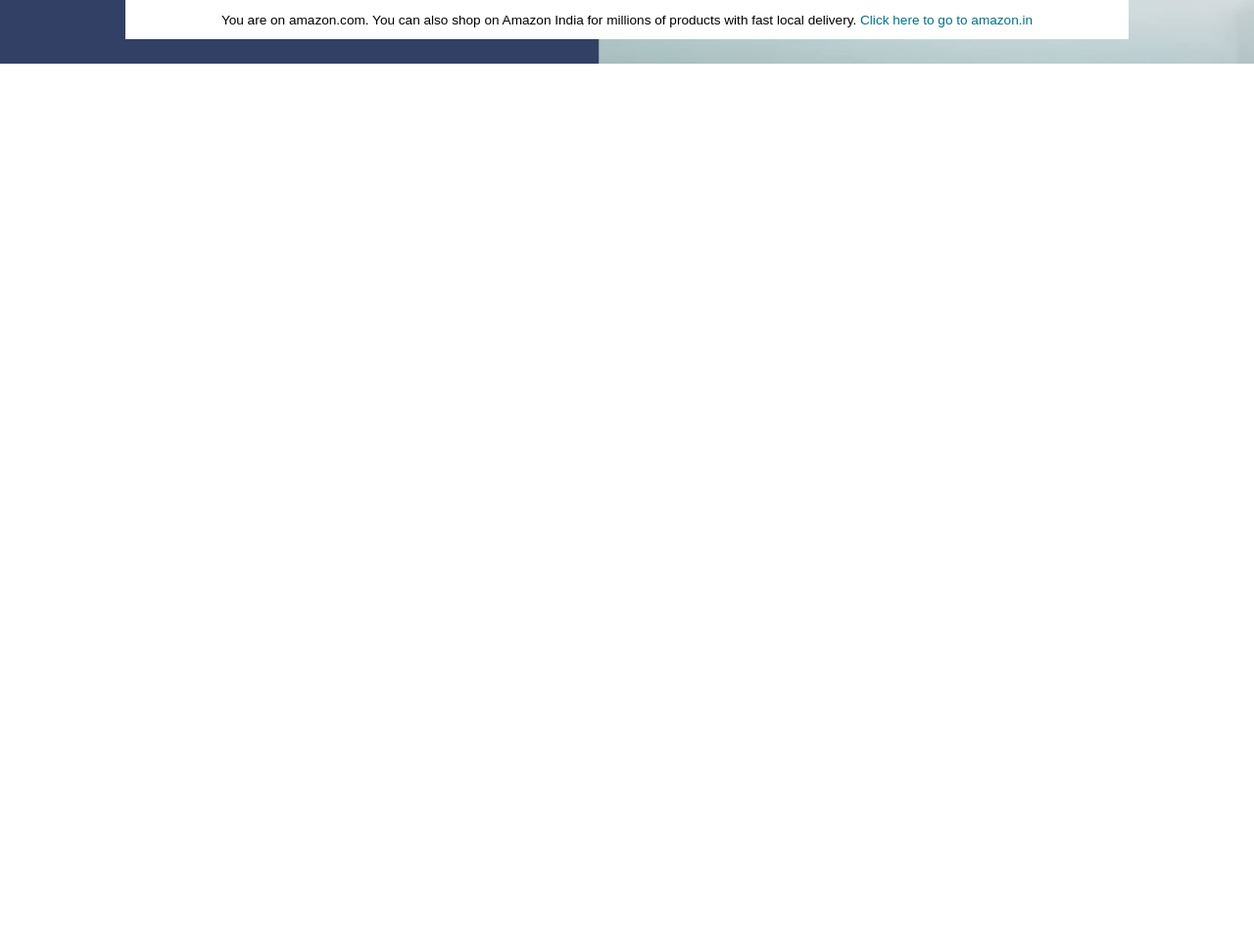
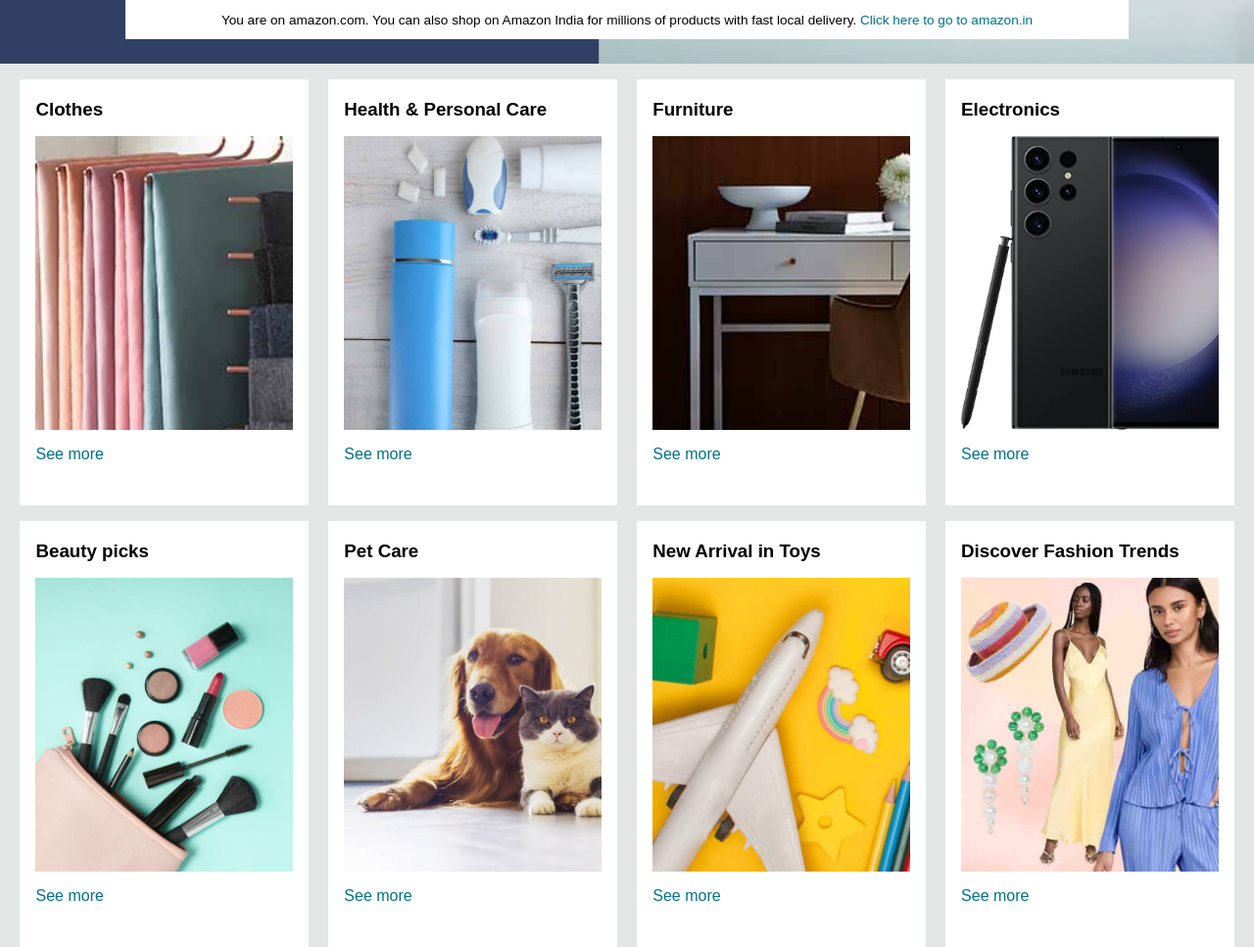
Before and after one commit to VIVEKKOYANI/AMAZON-Clone-Html-Css, a plain HTML site: page index.html in a window 1280 px wide. Shown: the part 385-1352 px from the top of the page at 98% size. Before the commit the page ends 800 px from the top, so only its background shows below. Drawn offline with Linux system fonts and the light colour scheme.

Commit message:
shopping box

```diff
--- a/index.html
+++ b/index.html
@@ -78,5 +78,88 @@
         </p>
       </div>
     </div>
+
+    <div class="shop-section">
+      <div class="box">
+        <div class="box-content">
+          <h3>Clothes</h3>
+          <div
+            class="box-img"
+            style="background-image: url('box1_image.jpg')"
+          ></div>
+          <p>See more</p>
+        </div>
+      </div>
+      <div class="box">
+        <div class="box-content">
+          <h3>Health & Personal Care</h3>
+          <div
+            class="box-img"
+            style="background-image: url('box2_image.jpg')"
+          ></div>
+          <p>See more</p>
+        </div>
+      </div>
+      <div class="box">
+        <div class="box-content">
+          <h3>Furniture</h3>
+          <div
+            class="box-img"
+            style="background-image: url('box3_image.jpg')"
+          ></div>
+          <p>See more</p>
+        </div>
+      </div>
+      <div class="box">
+        <div class="box-content">
+          <h3>Electronics</h3>
+          <div
+            class="box-img"
+            style="background-image: url('box4_image.jpg')"
+          ></div>
+          <p>See more</p>
+        </div>
+      </div>
+      <div class="box">
+        <div class="box-content">
+          <h3>Beauty picks</h3>
+          <div
+            class="box-img"
+            style="background-image: url('box5_image.jpg')"
+          ></div>
+          <p>See more</p>
+        </div>
+      </div>
+      <div class="box">
+        <div class="box-content">
+          <h3>Pet Care</h3>
+          <div
+            class="box-img"
+            style="background-image: url('box6_image.jpg')"
+          ></div>
+          <p>See more</p>
+        </div>
+      </div>
+      <div class="box">
+        <div class="box-content">
+          <h3>New Arrival in Toys</h3>
+          <div
+            class="box-img"
+            style="background-image: url('box7_image.jpg')"
+          ></div>
+          <p>See more</p>
+        </div>
+      </div>
+      <div class="box">
+        <div class="box-content">
+          <h3>Discover Fashion Trends</h3>
+          <div
+            class="box-img"
+            style="background-image: url('box8_image.jpg')"
+          ></div>
+          <p>See more</p>
+        </div>
+      </div>
+    </div>
   </body>
 </html>
--- a/style.css
+++ b/style.css
@@ -53,7 +53,7 @@
 }
 
 /** box3 **/
-.nav-search{
+.nav-search {
     display: flex;
     justify-content: space-evenly;
     width: 620px;
@@ -62,7 +62,7 @@
     border-radius: 4px;
 }
 
-.search-select{
+.search-select {
     background-color: #f3f3f3;
     width: 50px;
     text-align: center;
@@ -77,7 +77,7 @@
     font-size: 1rem;
 }
 
-.search-icon{
+.search-icon {
     width: 45px;
     display: flex;
     justify-content: center;
@@ -89,16 +89,16 @@
     color: #0f1111;
 }
 
-.nav-search:hover{
+.nav-search:hover {
     border: 2px solid orange;
 }
 
 /** box4 **/
-span{
+span {
     font-size: 0.7rem;
 }
 
-.nav-second{
+.nav-second {
     font-size: 0.85rem;
     font-weight: 700;
 }
@@ -116,7 +116,7 @@ span{
 
 /** panel **/
 
-.panel{
+.panel {
     height: 40px;
     background-color: #222f3d;
     display: flex;
@@ -135,14 +135,14 @@ span{
     font-size: 0.85rem;
 }
 
-.panel-deals{
+.panel-deals {
     font-size: 0.9rem;
     font-weight: 700;
 }
 
 /** hero section **/
 
-.hero-section{
+.hero-section {
     background-image: url('hero_image.jpg');
     height: 350px;
     background-size: cover;
@@ -151,7 +151,7 @@ span{
     align-items: flex-end;
 }
 
-.hero-msg{
+.hero-msg {
     background-color: white;
     color: black;
     height: 40px;
@@ -166,3 +166,37 @@ span{
 .hero-msg a {
     color: #007185;
 }
+
+/** shop section **/
+
+.shop-section {
+    display: flex;
+    flex-wrap: wrap;
+    justify-content: space-evenly;
+    background-color: #e2e7e6;
+}
+
+.box {
+    /* border: 2px solid black; */
+    height: 400px;
+    width: 23%;
+    background-color: white;
+    padding: 20px 0px 15px;
+    margin-top: 1rem;
+}
+
+.box-img{
+    height: 300px;
+    background-size: cover;
+    margin-top: 1rem;
+    margin-bottom: 1rem;
+}
+
+.box-content{
+    margin-right: 1rem;
+    margin-left: 1rem;
+}
+
+.box-content p {
+    color: #007185;
+}
```
